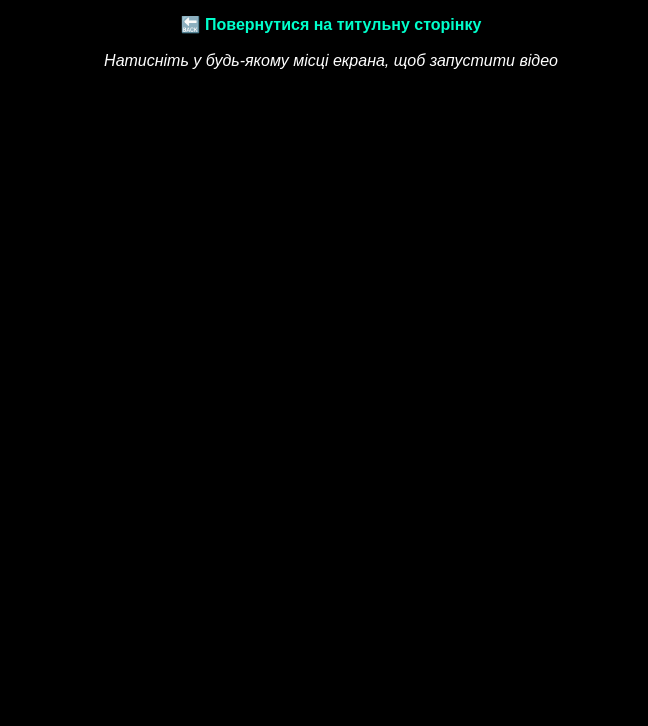
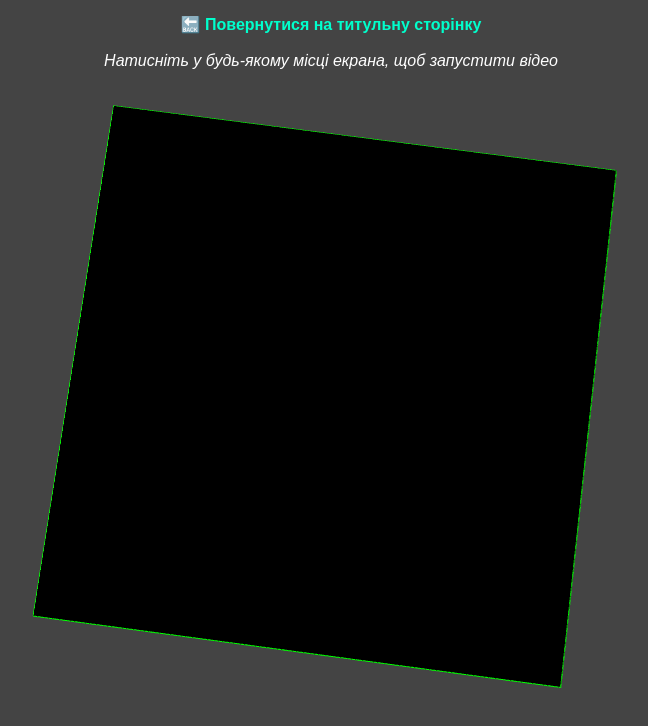
Before and after one commit to DobrunStanislav/I-22labs_VR_web, a plain HTML site: page scene.html in a window 1280 px wide. Shown: the whole page, without its empty margins (309-957 px from the left). Drawn offline with nearby package versions, Linux system fonts and the light colour scheme.

Commit message:
Update scene.html

```diff
--- a/scene.html
+++ b/scene.html
@@ -4,7 +4,7 @@
     <meta charset="UTF-8">
     <title>Three.js Відео Текстура</title>
     <style>
-        body { margin: 0; overflow: hidden; background-color: #000; color: white; font-family: sans-serif; text-align: center; }
+        body { margin: 0; overflow: hidden; background-color: #222; color: white; font-family: sans-serif; text-align: center; }
         #info { position: absolute; top: 15px; width: 100%; z-index: 100; pointer-events: none; }
         a { color: #00ffcc; pointer-events: auto; text-decoration: none; font-weight: bold; }
         a:hover { text-decoration: underline; }
@@ -16,8 +16,8 @@
         <em>Натисніть у будь-якому місці екрана, щоб запустити відео</em>
     </div>
 
-    <video id="video" loop muted autoplay crossOrigin="anonymous" playsinline style="display:none">
-        <source src="video.mp4" type="video/mp4">
+    <video id="video" loop muted autoplay playsinline crossOrigin="anonymous" style="display:none">
+        <source src="https://threejs.org/examples/textures/sintel.mp4" type="video/mp4">
     </video>
 
     <script type="module">
@@ -29,34 +29,33 @@
         animate();
 
         function init() {
-            // Налаштування камери
             camera = new THREE.PerspectiveCamera(60, window.innerWidth / window.innerHeight, 0.1, 100);
             camera.position.z = 5;
 
-            // Створення сцени
             scene = new THREE.Scene();
+            // Робимо фон сірим, щоб куб не зливався
+            scene.background = new THREE.Color(0x444444);
 
-            // Отримання відео
             video = document.getElementById('video');
 
-            // Сучасні браузери блокують автовідтворення відео зі звуком, тому запускаємо по кліку
             document.body.addEventListener('click', () => {
                 video.play();
             });
 
-            // Створення відео-текстури
             const texture = new THREE.VideoTexture(video);
             texture.colorSpace = THREE.SRGBColorSpace;
 
-            // Створення геометрії та матеріалу
             const geometry = new THREE.BoxGeometry(3, 2, 3);
-            const material = new THREE.MeshBasicMaterial({ map: texture });
+            const material = new THREE.MeshBasicMaterial({ color: 0xffffff, map: texture });
 
-            // Додавання об'єкта на сцену
             const mesh = new THREE.Mesh(geometry, material);
             scene.add(mesh);
 
-            // Налаштування рендерера
+            // Додаємо неонову зелену рамку навколо куба
+            const edges = new THREE.EdgesGeometry(geometry);
+            const line = new THREE.LineSegments(edges, new THREE.LineBasicMaterial({ color: 0x00ff00 }));
+            mesh.add(line);
+
             renderer = new THREE.WebGLRenderer({ antialias: true });
             renderer.setPixelRatio(window.devicePixelRatio);
             renderer.setSize(window.innerWidth, window.innerHeight);
@@ -73,7 +72,6 @@
 
         function animate() {
             requestAnimationFrame(animate);
-            // Обертання об'єкта
             scene.children[0].rotation.x += 0.005;
             scene.children[0].rotation.y += 0.01;
             renderer.render(scene, camera);
```
